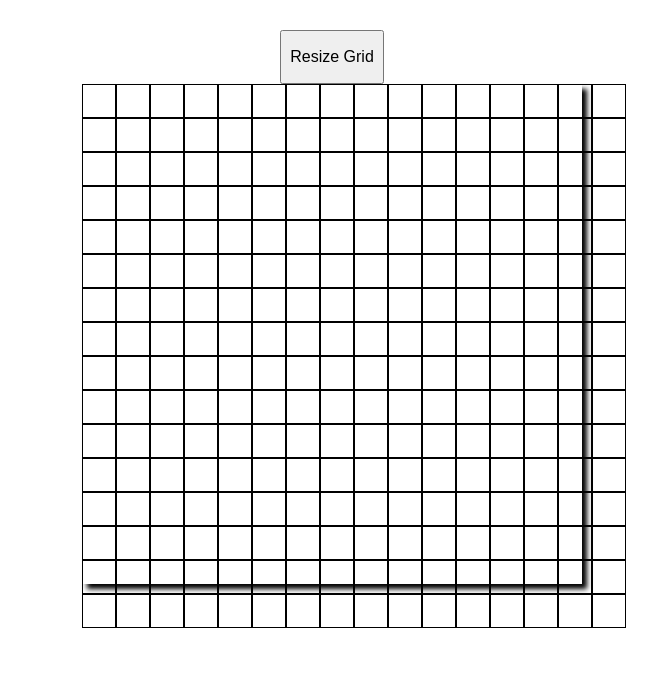
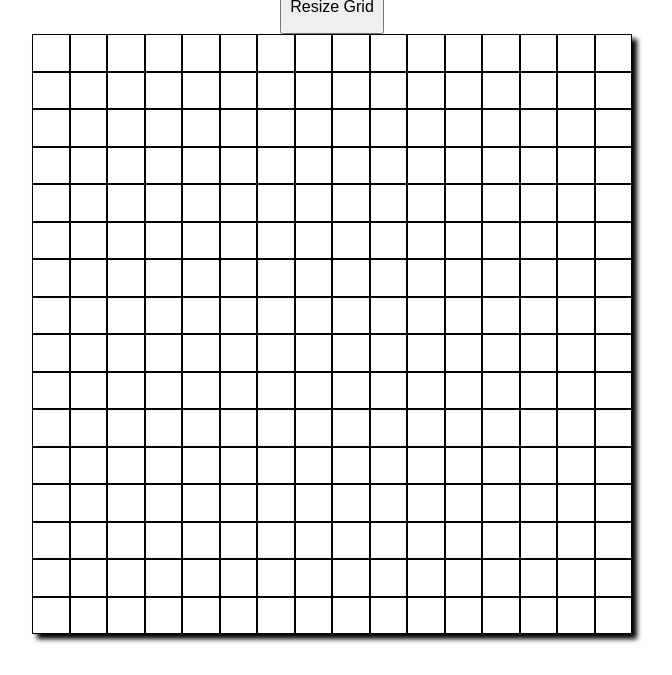
Before and after one commit to chootybeeks/Odin-Etch-a-Sketch, a plain HTML site: page index.html in a window 1280 px wide. Shown: the part 141-816 px from the top of the page, without its empty margins (308-980 px from the left). Drawn offline with Linux system fonts and the light colour scheme.

Commit message:
Change size of container to 600px x 600px

```diff
--- a/style.css
+++ b/style.css
@@ -22,8 +22,8 @@ button {
 
 #sketch-grid-container {
     display: grid;
-    width: 500px;
-    height: 500px;
+    width: 600px;
+    height: 600px;
     box-shadow: 5px 5px 5px black;
 }
 
@@ -31,6 +31,6 @@ button {
     padding: 1em;
     text-align: center;
     border: 1px solid #000;
-    height: auto;
-    width: auto;
+    height: 1fr;
+    width: 1fr;
 }
```
